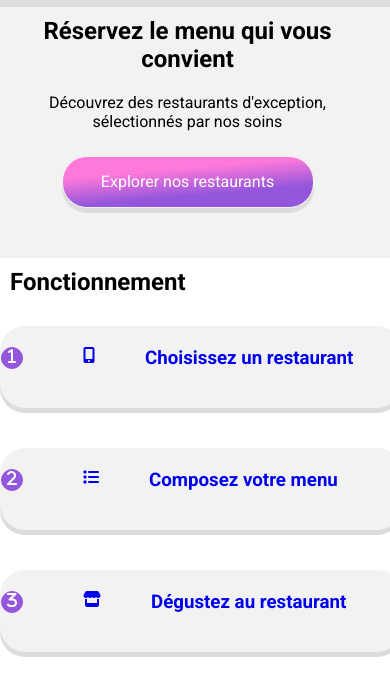
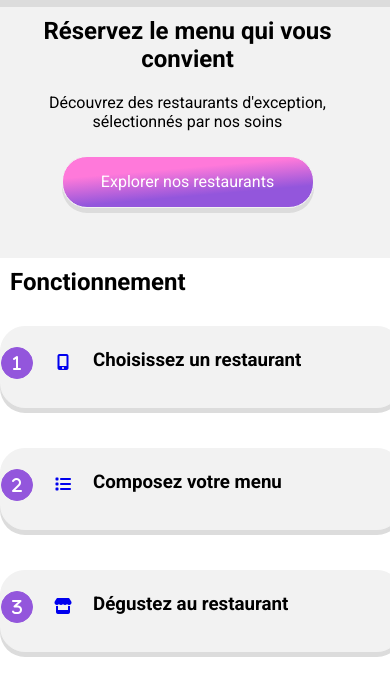
Before and after one commit to MaxouMG/22022022, a plain HTML site: page index.html in a window 390 px wide. Shown: the part 68-764 px from the top of the page. Drawn offline with Linux system fonts and the light colour scheme; a web font is replaced by a local one.

Commit message:
1 2 3 and mobile

```diff
--- a/pages/_home.scss
+++ b/pages/_home.scss
@@ -28,11 +28,9 @@ $iconsize: 1em;
 body {
       min-width: 250px;
       box-sizing: border-box;
-      display: flex;
       flex-direction: column;
       text-decoration: none;
       list-style-type: none;
-      margin: 0 auto;
 }
 
       /*première section - réserver le menu*/
@@ -92,6 +90,7 @@ a {
       display: flex;
       justify-content: center;
       text-decoration: none;
+      margin-left: 0px;
 }
 .choose, .compose, .in_situ {
       @extend .button;
@@ -110,8 +109,10 @@ a {
 }
 h3 {
       width: 210px;
+      color: #000;
       margin-left: 0px;
       margin-right: 0px;
+      padding-top: 2px;
 }
 .fas.fa-1, .fas.fa-2, .fas.fa-3, .fas.fa-mobile-alt, .fas.fa-list, .fas.fa-store {
       text-align: center;
@@ -120,24 +121,24 @@ h3 {
       &::before {
             font-size: $iconsize;
       }
+      & :hover {
+            color: $primary;
+      }
 }
-/*
-.fas.fa-1::before, .fas.fa-2::before, .fas.fa-3::before,
-.fas.fa-mobile-alt::before, .fas.fa-list::before, .fas.fa-store::before {
-      font-size: $iconsize;
-}*/
 .fas.fa-1, .fas.fa-2, .fas.fa-3 {
-      width: 20px;
-      height: 20px;
+      width: 30px;
+      height: 30px;
+      line-height: 30px;
+      float:left;
       background-color: $primary;
       color: #fff;
       border: 1px solid $primary;
       border-radius: 50%;
-      margin-right: 60px;
+}
 
-}
 .fas.fa-mobile-alt, .fas.fa-list, .fas.fa-store {
-      margin-right: 50px;
+     width: 60px;
+    padding-top: 7px;
 }
 .fas.fa-1::before{
       content: "\31";
@@ -148,6 +149,7 @@ h3 {
 .fas.fa-3::before{
       content: "\33";
 }
+/*
 .fas.fa-mobile-alt::before {
       content: "\f3cd";
 }
@@ -157,6 +159,7 @@ h3 {
 .fas.fa-store::before {
       content : "\f54e";
 }
+*/
 
 
 
```
Also changed, not shown: style.css, 1 other file.
